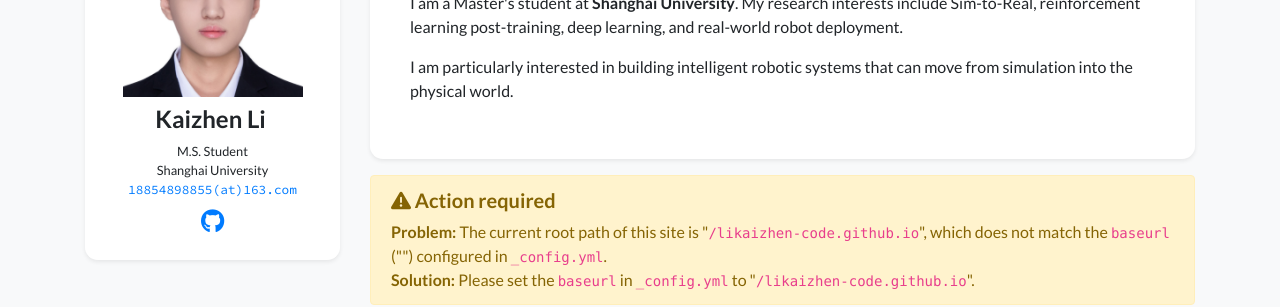
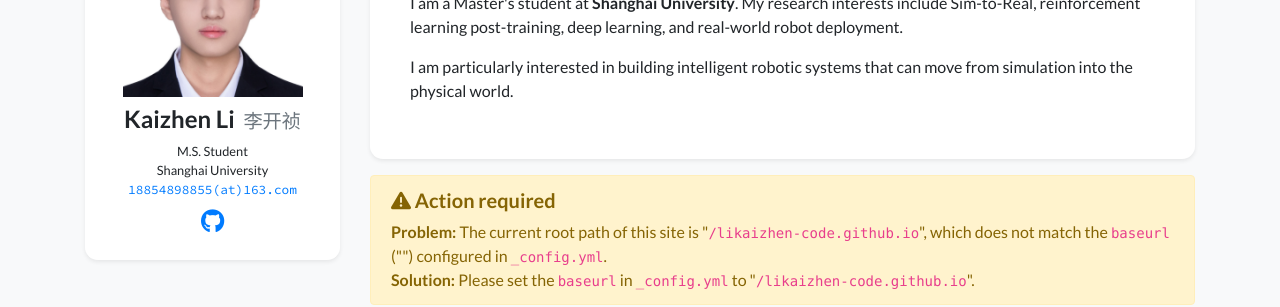
Before and after one commit to likaizhen-code/likaizhen-code.github.io, a Jekyll site: the page built from index.html, in a window 1280 px wide. Shown: the part 187-494 px from the top of the page. Built offline with Jekyll 4.4.1, drawn with Linux system fonts in a browser that asks for light colours; nearby versions of some CDN libraries; a style sheet for code colours, icons or effects is not loaded.

Commit message:
Add Chinese name to profile

```diff
--- a/_data/profile.yml
+++ b/_data/profile.yml
@@ -1,4 +1,5 @@
 primary_name: "Kaizhen Li"
+secondary_name: "李开祯"
 navbar_name: "Kaizhen Li"
 portrait: /assets/images/profile/profile.png
 
```
